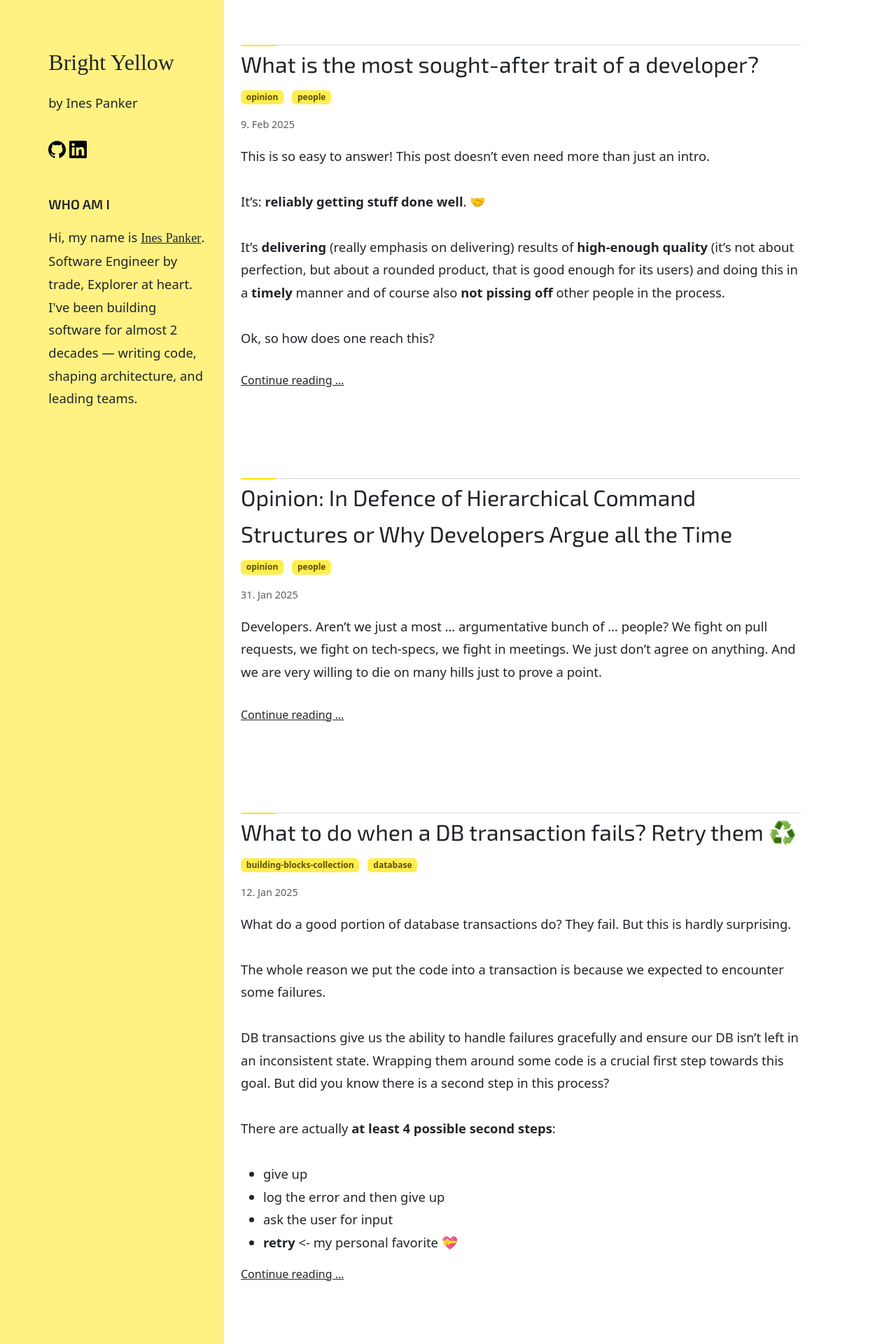
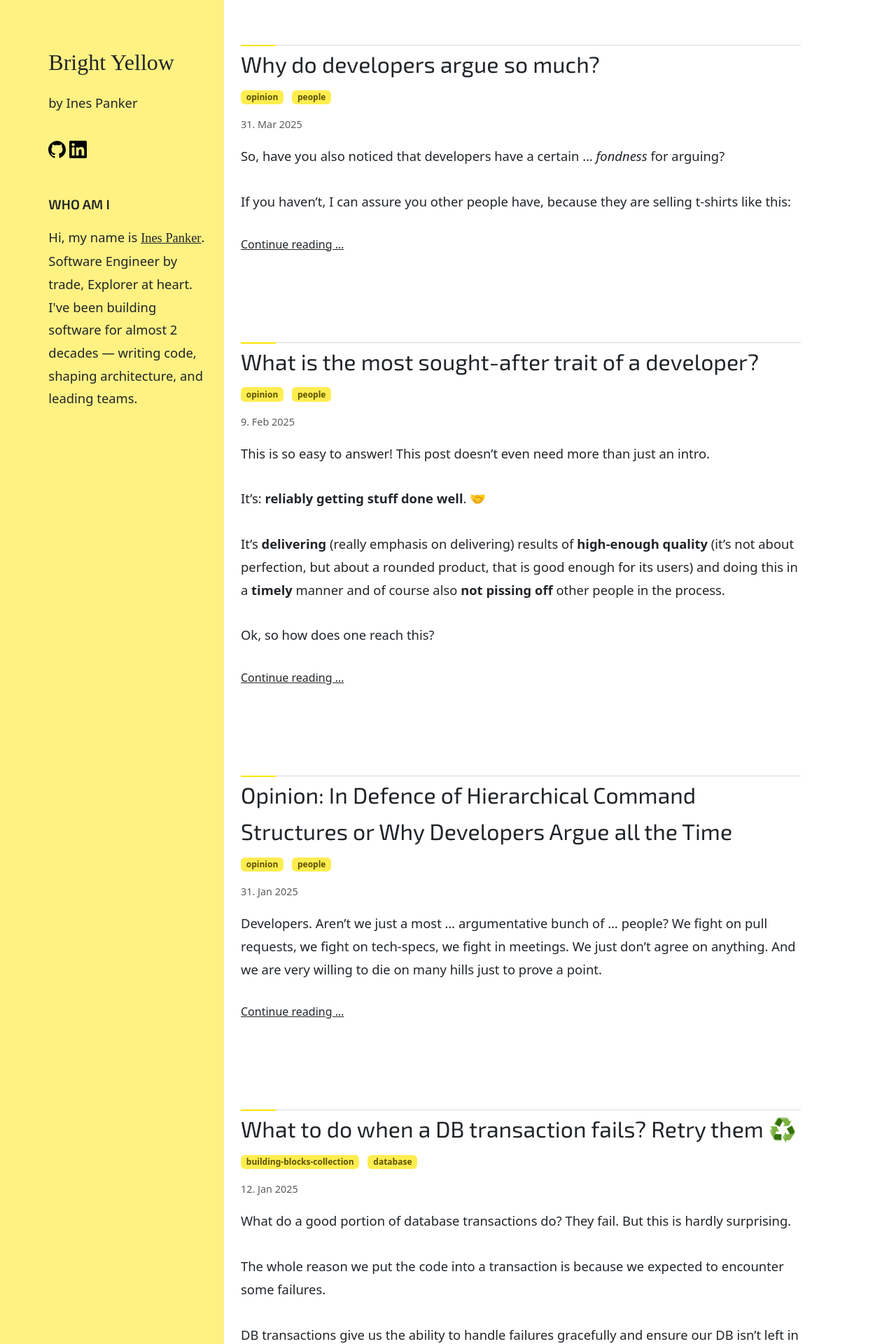
Before and after one commit to inesp/inesp.github.io, a Jekyll site: the page built from index.md, in a window 1280 px wide. Shown: the top 1920 px of the page at 70% size. Built offline with Jekyll 4.4.1, drawn with Linux system fonts in a browser that asks for light colours; nearby versions of some CDN libraries; some web fonts are replaced; some of the changed lines change nothing that is shown.

Commit message:
Add post about arguing

```diff
--- a/_includes/head.html
+++ b/_includes/head.html
@@ -19,7 +19,7 @@
   {%- seo -%}
 
   <link href="https://cdn.jsdelivr.net/npm/bootstrap@5.3.3/dist/css/bootstrap.min.css" rel="stylesheet" integrity="sha384-QWTKZyjpPEjISv5WaRU9OFeRpok6YctnYmDr5pNlyT2bRjXh0JMhjY6hW+ALEwIH" crossorigin="anonymous">
-  <link rel="stylesheet" href="{{ "/assets/bs-override.css" | relative_url }}?v4">
+  <link rel="stylesheet" href="{{ "/assets/bs-override.css" | relative_url }}?v5">
 
   {% feed_meta %}
 
--- a/_includes/image.html
+++ b/_includes/image.html
@@ -3,7 +3,8 @@
 <p class="source-link"
    ><img
     src="/assets/{{ include.src }}"
-    alt="{{ include.alt }}">
+    alt="{{ include.alt }}"
+    class="{{ include.class }}">
 
     <a
       href="{{ include.ref  }}"
@@ -19,7 +20,8 @@
      class="text-muted"
      ><img
         src="/assets/{{ include.src }}"
-        alt="{{ include.alt }}">
+        alt="{{ include.alt }}"
+        class="{{ include.class }}">
   </a>
 </p>
 
--- /dev/null
+++ b/_posts/2025-03-31-disagreeing-devs.md
@@ -0,0 +1,114 @@
+---
+title: "Why do developers argue so much?"
+subtitle: "The never-ending debate or Code hard, argue harder"
+excerpt_separator: <!--more-->
+biblio:
+  - title: Moussaïd M, Kämmer JE, Analytis PP, Neth H., Social Influence and the Collective Dynamics of Opinion Formation, 2013
+    link: https://pmc.ncbi.nlm.nih.gov/articles/PMC3818331/
+tags: opinion people
+---
+
+So, have you also noticed that developers have a certain ... _fondness_ for arguing?
+
+If you haven't, I can assure you other people have, because they are selling t-shirts like this:
+
+<!--more-->
+
+
+{% include image.html alt="Etsy" src="debate/etsy-software-dev.jpg" ref="https://www.etsy.com/listing/1016820004/software-developer-t-shirt-funny" class="w-65" %}
+
+This is an actual product you can buy on Etsy.
+
+I would just like to point out that it doesn't say "Nurse" on the t-shirt or "Baker" or even "Politician".
+
+There must be a consensus out there. I mean, enough people must believe devs like to argue that it is worth it to have a shop selling these t-shirts.
+
+I've heard(*) that 72% of developers believe that there is a right and a wrong way to do ... basically everything 😁.
+
+But the problem in this is that these 72% do not agree with each other at all.
+
+{% include image.html alt="Etsy" src="debate/72-percent.jpg" %}
+
+For instance, have you ever seen PR reviews that are full of nit-picking comments?
+
+Comments that request changes which are inconsequential to the actual solution as well as to the quality of the codebase?
+
+We make each other waste time re-doing work that has already been done, because we really are sure _our way_ is better.
+
+And you've also probably have already been at a meeting, where a new idea is proposed only to be met with 100 reasons why this just won't work at all.
+
+The commentators will sound like this: _"I've though about this for full 5 mins and I *know* this is a bad idea. I've never done it before or have seen it being done, but I just know *you* are for sure not right."_
+
+## It's not because we are mean
+
+Here is why I think we argue soo much.
+
+I think it's not because we are mean. And we probably also aren't dumb. I would say, at the very least, we must be average smart.
+
+But it is often believed that developers are supposed to be very smart, very intelligent people.
+
+It is often hard to prove one's intelligence. If there are no hard problems to solve.
+
+So, we either make up hard problems by arguing how the correct method name will save the company or we point out why somebody else's solution won't work and thereby also saving the company millions of moneys.
+
+But why do we feel that we need to prove ourselves? Here are a few ideas:
+
+
+## Working alone, in silence
+
+
+We spend so much time in our heads.
+
+Alone.
+Thinking.
+Reading.
+
+Writing and thinking again.
+
+By the time we open a PR, propose a solution, we often aren’t interested in feedback anymore. We’ve already thought and read and wrote.
+We are done now.
+
+
+## The myth of the brilliant, lonesome hero dev
+
+
+Another reason is our society that is obsessed with individual people,  who *single-handedly* and *completely alone* did some great stuff.
+
+We are all good students. If individualism is highly rewarded, then can we really be blamed for being individualistic?
+
+
+## Change? No thank you
+
+
+The next problem is changing old ways. At the beginning we know nothing, but as we learn stuff, we want to keep believing this forever. Once you believe something, it is hard to stop believing it.
+
+Let me quote some old research on opinion forming that I came across:
+
+> The first result of our experiment is that participants exhibited a significant bias toward their own initial opinion rather than equally weighting all social information they were exposed to.
+>
+> \[...\]
+>
+> Moreover, even when the “compromise” strategy is chosen, individuals still give a stronger weight to their own initial opinion, which has also been implemented in the model. Therefore, contradictory feedback is typically underestimated—if not completely ignored—but opinions corroborating one’s initial opinion trigger an increase in confidence.
+<figcaption>
+&mdash; Moussaïd M, Kämmer JE, Analytis PP, Neth H., Social Influence and the Collective Dynamics of Opinion Formation, 2013
+</figcaption>
+
+Most of us will always first try to confirm we are right, before we even entertain the possibility that we are wrong.
+
+## 1.000.000 more reasons
+
+There's obviously more to it.
+
+And it is curious that on average people, who are educated in academia tend to be more argumentative than people who are not. But, let's put this aside for a future discussion.
+
+## How to get better?
+
+I believe, there is only 1 cure to this arguing epidemic.
+
+We should all internalize the mantra: **"We are not as smart as we think we are".**
+
+And this is not as hard as it sounds.
+
+Just imagine how much smarter we will be, if for just the next year, 365 days, we try to learn more than we argue.
+
+Imagine the possibilities.
--- a/assets/bs-override.scss
+++ b/assets/bs-override.scss
@@ -116,6 +116,13 @@ h1,h2,h3,h4,h5,h6, .h1, .h2, .h3, .h4, .h5, .h6{
 .post-content .h1, .post-content .h2, .post-content .h3, .post-content .h4, .post-content .h5, .post-content .h6{
   margin-top: 4rem;
   margin-bottom: 2rem;
+}
+
+.post-content .w-65{
+    width: 65%;
+    @media (max-width: 991.9px) {
+      width: 100%;
+    }
 }
 
 .post-excerpt {
```
Also changed, not shown: assets/debate/72-percent.jpg (added), assets/debate/etsy-software-dev.jpg (added).
